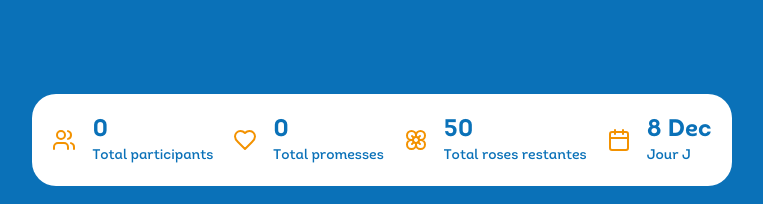
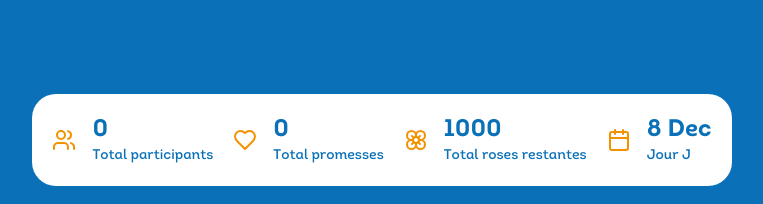
Before and after one commit to jauresmanouan/PJM, a React (Vite) app: page / in a window 1280 px wide. Shown: the top 204 px of the page, without its empty margins (258-1021 px from the left). Built offline with nearby package versions, Linux system fonts and the light colour scheme; no server answers; the database is empty.

Commit message:
✨ Create and use restePromesse function

```diff
--- a/src/components/ui/pages/StatsAndDate.tsx
+++ b/src/components/ui/pages/StatsAndDate.tsx
@@ -1,6 +1,7 @@
 import { useState, useEffect } from "react";
 import { getUser } from "@/api/users"; // Importer la fonction pour récupérer les données
 import { Users, Heart, Flower, Calendar } from "lucide-react";
+import restePromesse from "@/utils/restePromesse";
 
 export default function StatsAndDate() {
   const [participants, setParticipants] = useState(0);
@@ -15,6 +16,8 @@ export default function StatsAndDate() {
 
     fetchData();
   }, []);
+
+  const reste = restePromesse({ objectif: 1000, promesses: totalQuantity });
 
   return (
     <div className="p-5 font-intro bg-white rounded-3xl mb-10 gap-5 flex justify-center items-center text-bleu">
@@ -37,7 +40,7 @@ export default function StatsAndDate() {
       <div className="flex items-center space-x-4">
         <Flower className="h-6 w-6 text-jaune" />
         <div>
-          <p className="text-2xl font-semibold">50</p>{" "}
+          <p className="text-2xl font-semibold">{reste}</p>{" "}
           {/* Statique pour les roses */}
           <p className="text-sm text-bleu">Total roses restantes</p>
         </div>
--- /dev/null
+++ b/src/utils/restePromesse.tsx
@@ -0,0 +1,11 @@
+function restePromesse({
+  objectif,
+  promesses,
+}: {
+  objectif: number;
+  promesses: number;
+}) {
+  return objectif > promesses ? objectif - promesses : 0;
+}
+
+export default restePromesse;
```
